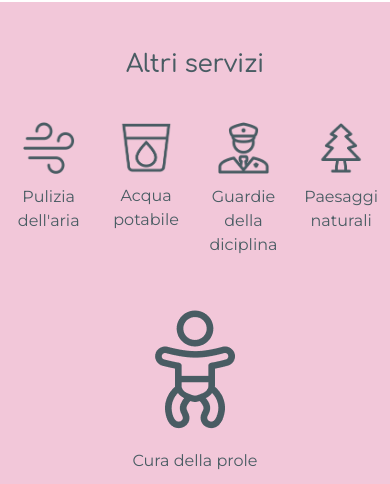
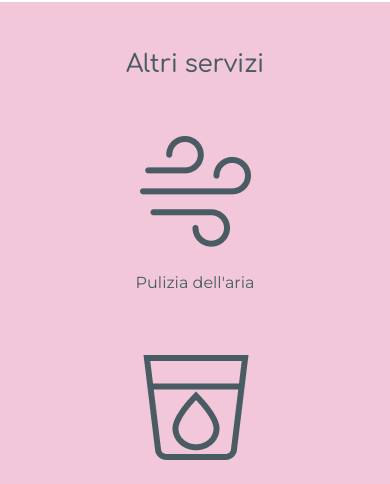
Before and after one commit to leobo96/Oasis_website, a plain HTML site: page servizi.html in a window 390 px wide. Shown: the part 2230-2714 px from the top of the page. Drawn offline with nearby package versions, Linux system fonts and the light colour scheme.

Commit message:
corretto un difetto di visualizzazione in servizi

```diff
--- a/servizi.html
+++ b/servizi.html
@@ -168,7 +168,7 @@
         <div class="container pt-5">
           <h2 class="text-center">Altri servizi</h2>
           <div class="row gy-3 pt-4">
-            <div class="col text-center">
+            <div class="col-sm text-center">
               <img
                 class="img-fluid"
                 src="img/icona_servizi1.png"
@@ -176,7 +176,7 @@
               />
               <p>Pulizia dell'aria</p>
             </div>
-            <div class="col text-center">
+            <div class="col-sm text-center">
               <img
                 class="img-fluid"
                 src="img/icona_servizi2.png"
@@ -184,7 +184,7 @@
               />
               <p>Acqua potabile</p>
             </div>
-            <div class="col text-center">
+            <div class="col-sm text-center">
               <img
                 class="img-fluid"
                 src="img/icona_servizi3.png"
@@ -192,7 +192,7 @@
               />
               <p>Guardie della diciplina</p>
             </div>
-            <div class="col text-center">
+            <div class="col-sm text-center">
               <img
                 class="img-fluid"
                 src="img/icona_servizi4.png"
@@ -200,7 +200,7 @@
               />
               <p>Paesaggi naturali</p>
             </div>
-            <div class="col text-center">
+            <div class="col-sm text-center">
               <img
                 class="img-fluid"
                 src="img/icona_servizi5.png"
```
